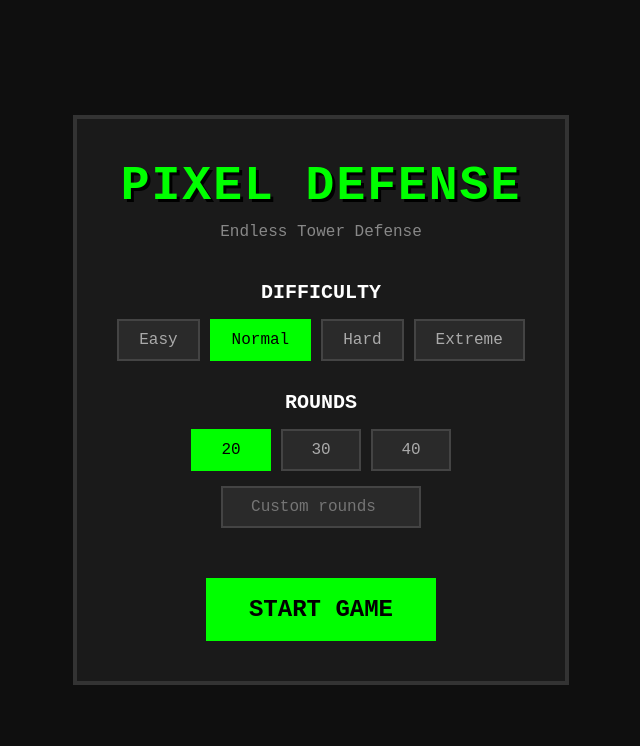
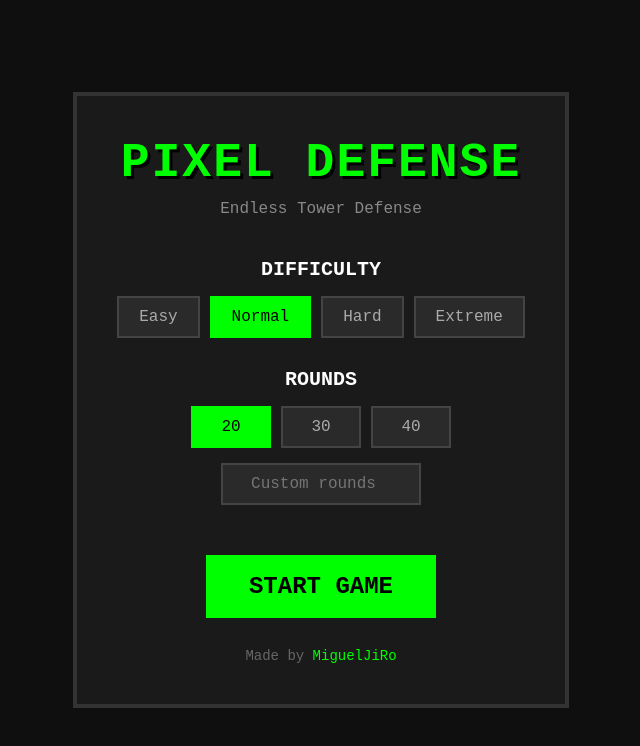
Before and after one commit to MiguelJiRo/Pixel-Defense, a React (Vite) app: page / in a window 1280 px wide. Shown: the top 746 px of the page, without its empty margins (319-959 px from the left). Built offline with nearby package versions, Linux system fonts and the light colour scheme.

Commit message:
Add author credits to start menu

```diff
--- a/src/components/StartMenu.css
+++ b/src/components/StartMenu.css
@@ -101,3 +101,20 @@
   border-color: #00cc00;
   transform: scale(1.05);
 }
+
+.credits {
+  margin-top: 30px;
+  font-size: 14px;
+  color: #666;
+}
+
+.credits a {
+  color: #00ff00;
+  text-decoration: none;
+  transition: color 0.2s;
+}
+
+.credits a:hover {
+  color: #00cc00;
+  text-decoration: underline;
+}
--- a/src/components/StartMenu.jsx
+++ b/src/components/StartMenu.jsx
@@ -79,6 +79,10 @@ function StartMenu({ onStart }) {
       <button className="start-button" onClick={handleStart}>
         START GAME
       </button>
+
+      <div className="credits">
+        Made by <a href="https://github.com/MiguelJiRo" target="_blank" rel="noopener noreferrer">MiguelJiRo</a>
+      </div>
     </div>
   )
 }
```
